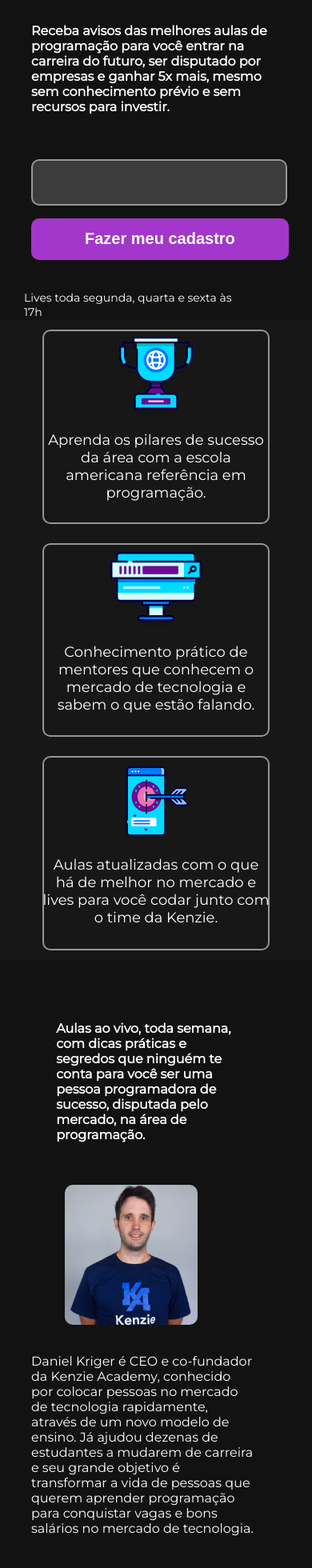
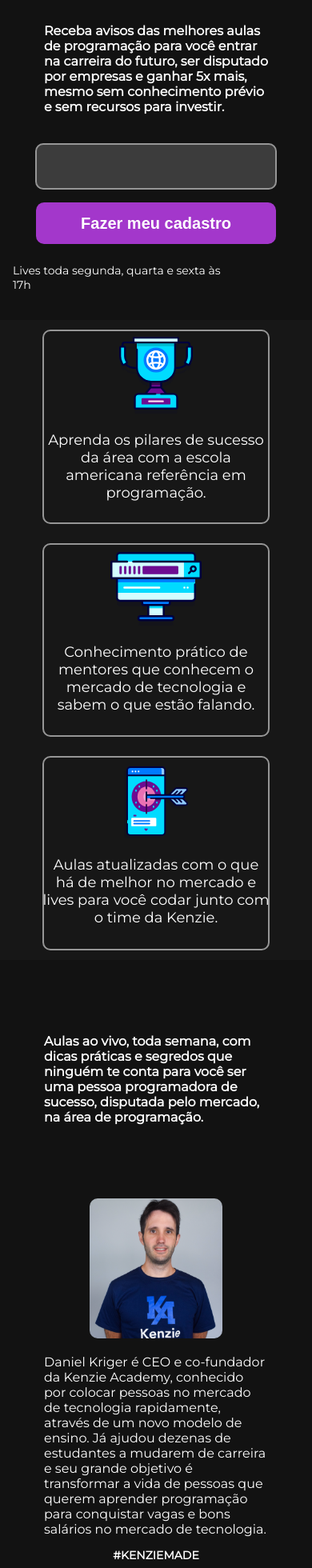
Before and after one commit to ednoguera/ninguem_me_segura, a React (Create React App) app: page / in a window 390 px wide. Shown: the top 1960 px of the page at 80% size. Built offline with nearby package versions, Linux system fonts and the light colour scheme.

Commit message:
feat: adjusted responsive

```diff
--- a/src/components/header/index.jsx
+++ b/src/components/header/index.jsx
@@ -1,8 +1,6 @@
-import React, { useEffect } from "react"
+import React from "react"
 import { FormContainer, HeaderApp, TitleContainer, SubTitleContainer, ThumbHeader } from '../../styles/styled-components'
-import HubspotForm from 'react-hubspot-form'
 import Subscribe from '../../helper/subscribe'
-import styled from 'styled-components'
 
 
 
@@ -32,15 +30,3 @@
 }
 
 export default Header
-
-const NewHubspotForm = styled(HubspotForm)`
-    width: 600px;
-
-    button {
-        width: 500px;
-    }
-
-    @media (min-width: 320px) and (max-width: 375px) {
-        width: 250px;
-    }
-`
--- a/src/styles/styled-components.jsx
+++ b/src/styles/styled-components.jsx
@@ -48,11 +48,12 @@
     @media (min-width: 300px) and (max-width: 1024px) {
         width: 80%;
         height: 150px;
-        margin: 5% 0 5% 10%;
+        margin: 0 auto;
 
         p {
             font-size: 16px;
-            width: 100%;
+            width: 280px;
+            margin: 0 auto;
         }
     }
 `
@@ -69,7 +70,7 @@
         text-align: left;
         color: #fff;
         font-size: 18px;
-        padding-left: 30px;
+        padding-left: 1rem;
     }
 
     @media (min-width: 300px) and (max-width: 1024px) {
@@ -78,7 +79,9 @@
 
         p {
             font-size: 14px;
-            width: 100%;
+            width: 300px;
+            margin: 0 auto;
+            padding-left: 0 auto;
         }
     }
 `
@@ -147,7 +150,7 @@
 `
 
 const PreFooterGroup = styled.div`
-    width: 80%;
+    width: 100%;
     display: flex;
     flex-wrap: wrap;
     justify-content: center;
@@ -155,17 +158,13 @@
     @media (min-width: 300px) and (max-width: 1024px) {
         flex-direction: column;
 
-        p {
-            width: 90%;
-        }
+
     }
 
     @media (min-width: 426px) and (max-width: 1740px) {
         width: 100%;
 
-        p {
-            width: 70%;
-        }
+
     }
 `
 
@@ -184,12 +183,13 @@
         flex-direction: column;
         justify-content: center;
         margin: 0;
-        width: 80%;
+
 
         p {
             font-size: 16px;
             color: #fff;
             width: 300px;
+            margin: 0 auto;
         }
 
         figure {
@@ -220,7 +220,7 @@
 
     @media (min-width: 300px) and (max-width: 1024px) {
         flex-direction: column;
-        width: 250px;
+        margin: 0 auto;
     }
 `
 
@@ -341,9 +341,9 @@
 
     @media (min-width: 300px) and (max-width: 1024px) {
         height: 52px;
-        width: 80%;
+        width: 294px;
         font-size: 20px;
-        margin-left: 10%;
+        margin: 0 auto;
     }
 `
 
@@ -362,8 +362,8 @@
 
     @media (min-width: 300px) and (max-width: 1024px) {
         height: 52px;
-        width: 82.5%;
-        margin-left: 10%;
+        width: 300px;
+        margin: 1rem auto;
     }
 `
 
```
